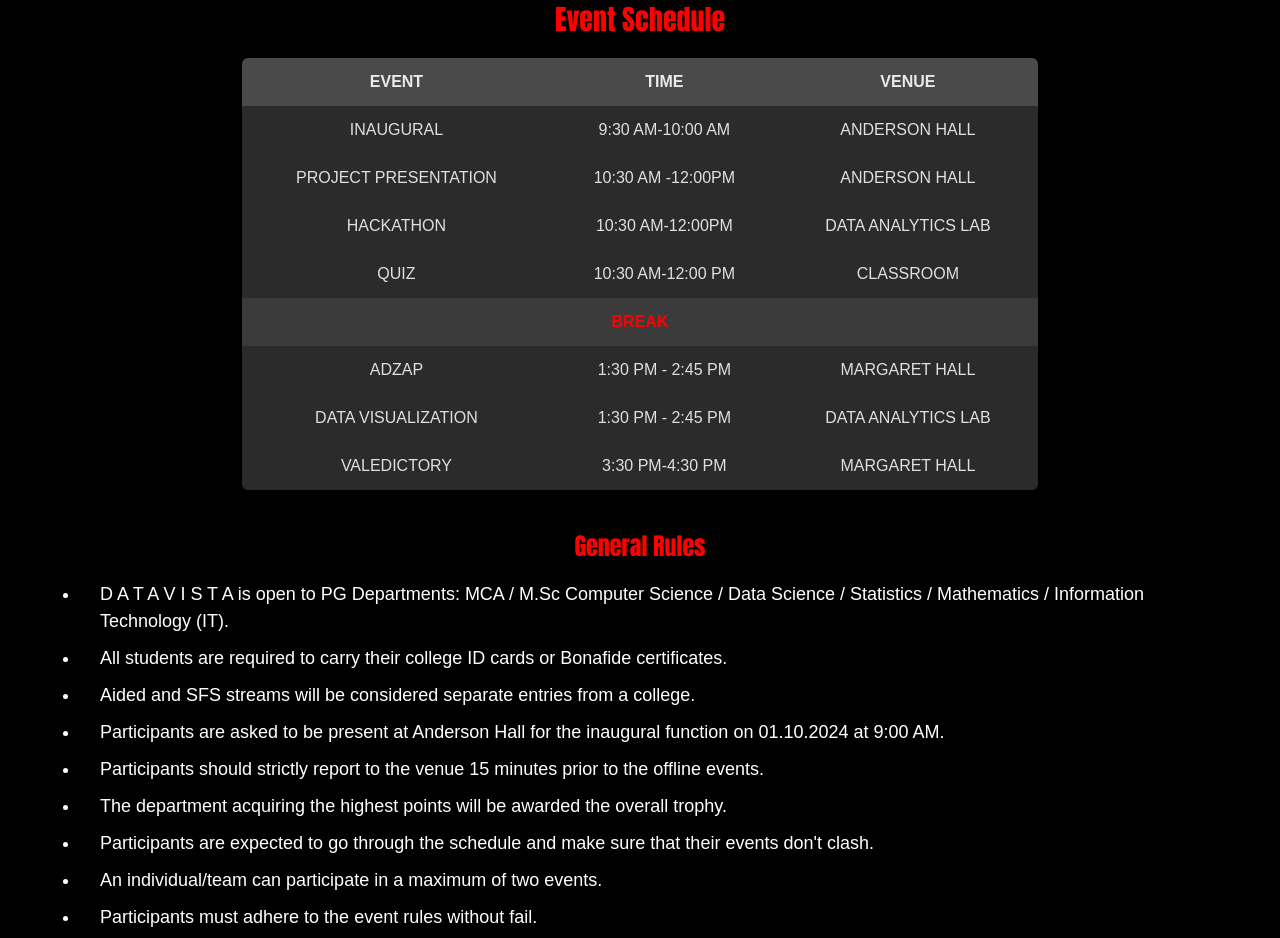
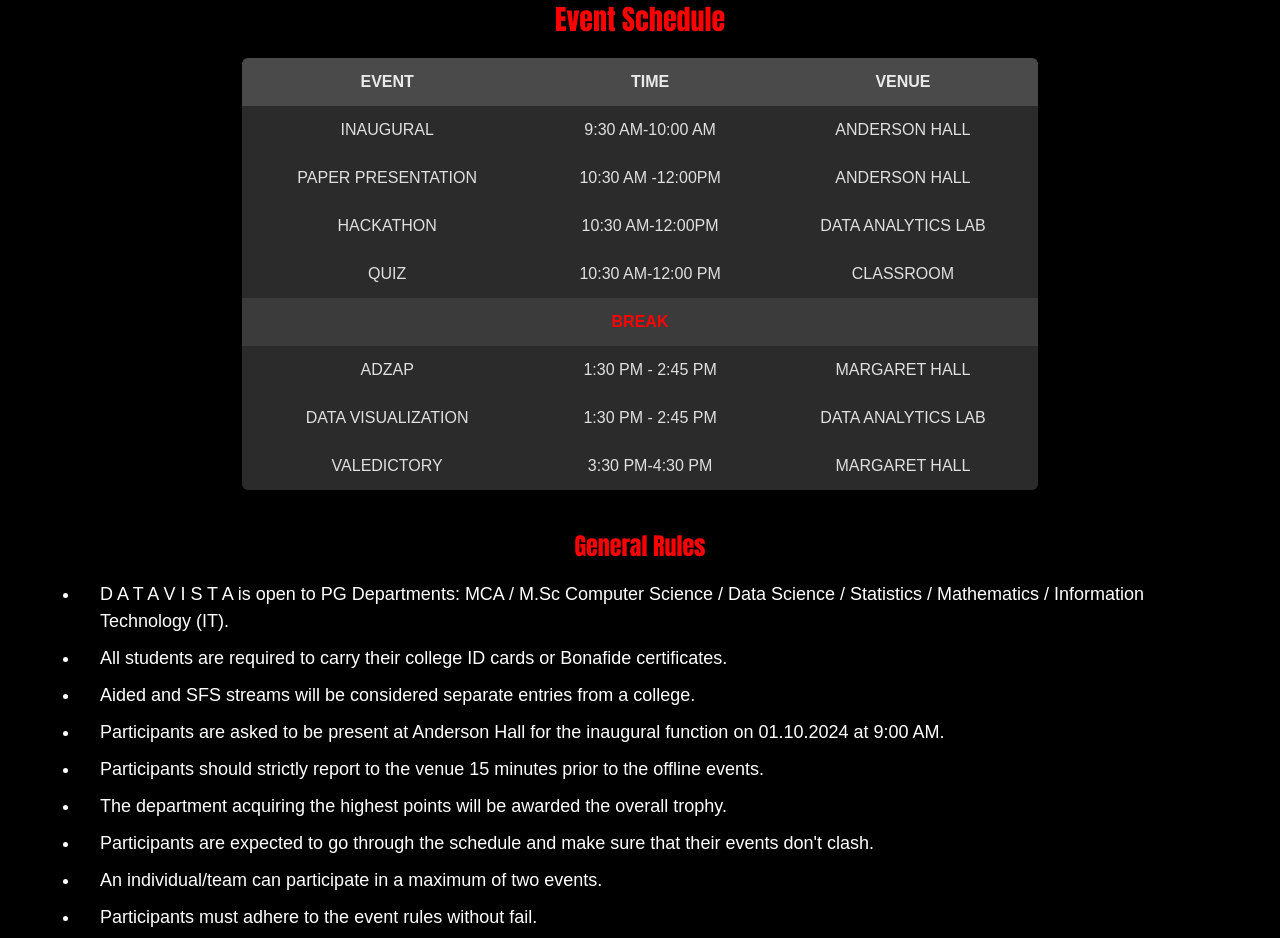
Before and after one commit to harish072003/Datavista2024, a plain HTML site: page index.html in a window 1280 px wide. Shown: the part 3542-4480 px from the top of the page. Drawn offline with Linux system fonts and the light colour scheme; a web font is replaced by a local one.

Commit message:
Update index.html

```diff
--- a/index.html
+++ b/index.html
@@ -483,7 +483,7 @@ table {
                                     <td>ANDERSON HALL</td>
                                 </tr>
                                 <tr>
-                                    <td>PROJECT PRESENTATION</td>
+                                    <td>PAPER PRESENTATION</td>
                                     <td>10:30 AM -12:00PM</td>
                                     <td>ANDERSON HALL</td>
                                 </tr>
```
